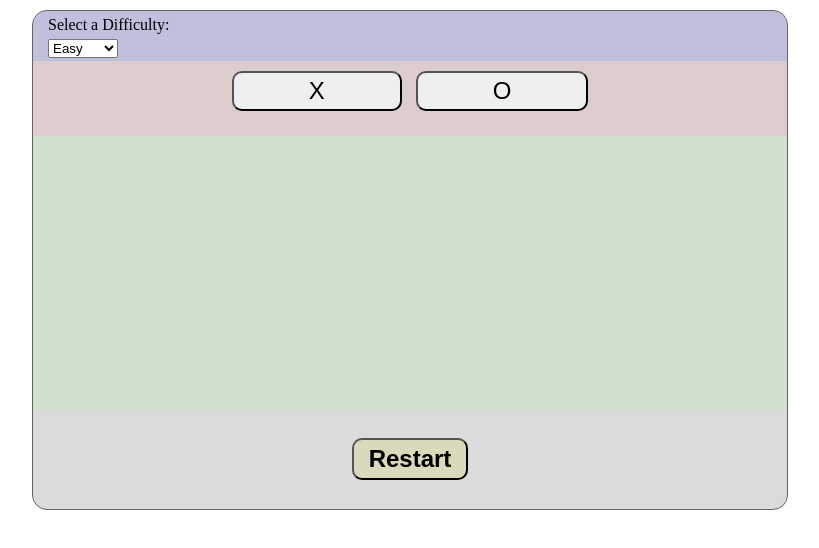
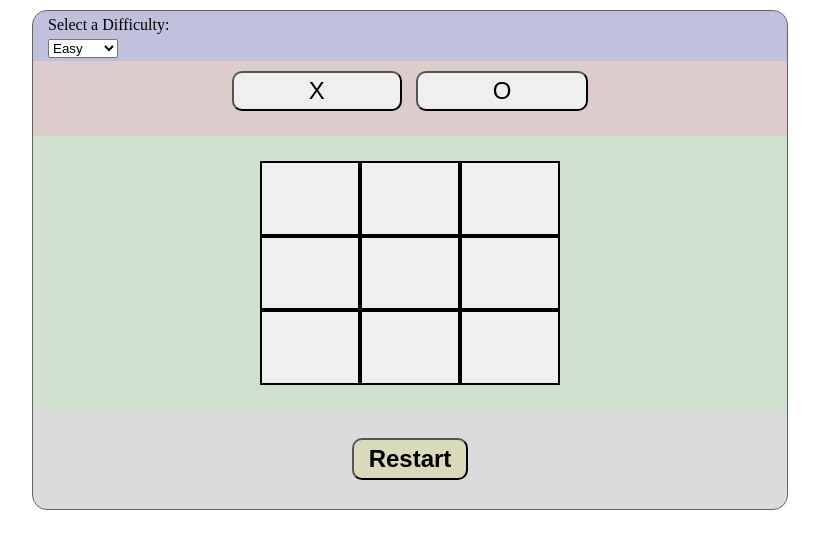
Before and after one commit to mcabrera108/tic-tac-toe-odin-project, a plain HTML site: page index.html in a window 1280 px wide. Shown: the whole page, without its empty margins (230-1049 px from the left). Drawn offline with Linux system fonts and the light colour scheme.

Commit message:
Added Gameboard Buttons and their CSS properties

```diff
--- a/index.html
+++ b/index.html
@@ -27,6 +27,17 @@
             </div>
         </div>
         <div class="gameboard-container">
+            <div class="tic-tac-toe-container">
+                <button class="grid-square"></button>
+                <button class="grid-square"></button>
+                <button class="grid-square"></button>
+                <button class="grid-square"></button>
+                <button class="grid-square"></button>
+                <button class="grid-square"></button>
+                <button class="grid-square"></button>
+                <button class="grid-square"></button>
+                <button class="grid-square"></button>
+            </div>
             <!--Gameboard Logic goes here and is processed by JS-->
         </div>
         <div class="footer-container">
--- a/style.css
+++ b/style.css
@@ -48,6 +48,10 @@ label
     display: flex;
     height: 275px;
     background-color: rgb(177, 241, 177,.25);
+    justify-content: center;
+    align-items: center;
+    padding-top: 25px;
+    padding-bottom: 25px;
 }
 .symbol-button {
     padding: 4px 75px 4px 75px;
@@ -68,6 +72,20 @@ label
     padding: 5px 15px 5px 15px;
     border-radius: 10px;
 }
+.tic-tac-toe-container {
+    display: grid;
+    grid-template-columns: 1fr 1fr 1fr;
+    grid-template-rows: repeat(3,1fr);
+    height: 100%;
+    width: 300px;
+}
+.grid-square {
+    border: 2px solid black;
+}
+button:hover {
+    cursor: pointer;
+}
+
 @media screen and (max-width: 480px){
     .container {
         width: 100%;
```
Also changed, not shown: script.js (+21 -0 lines).
